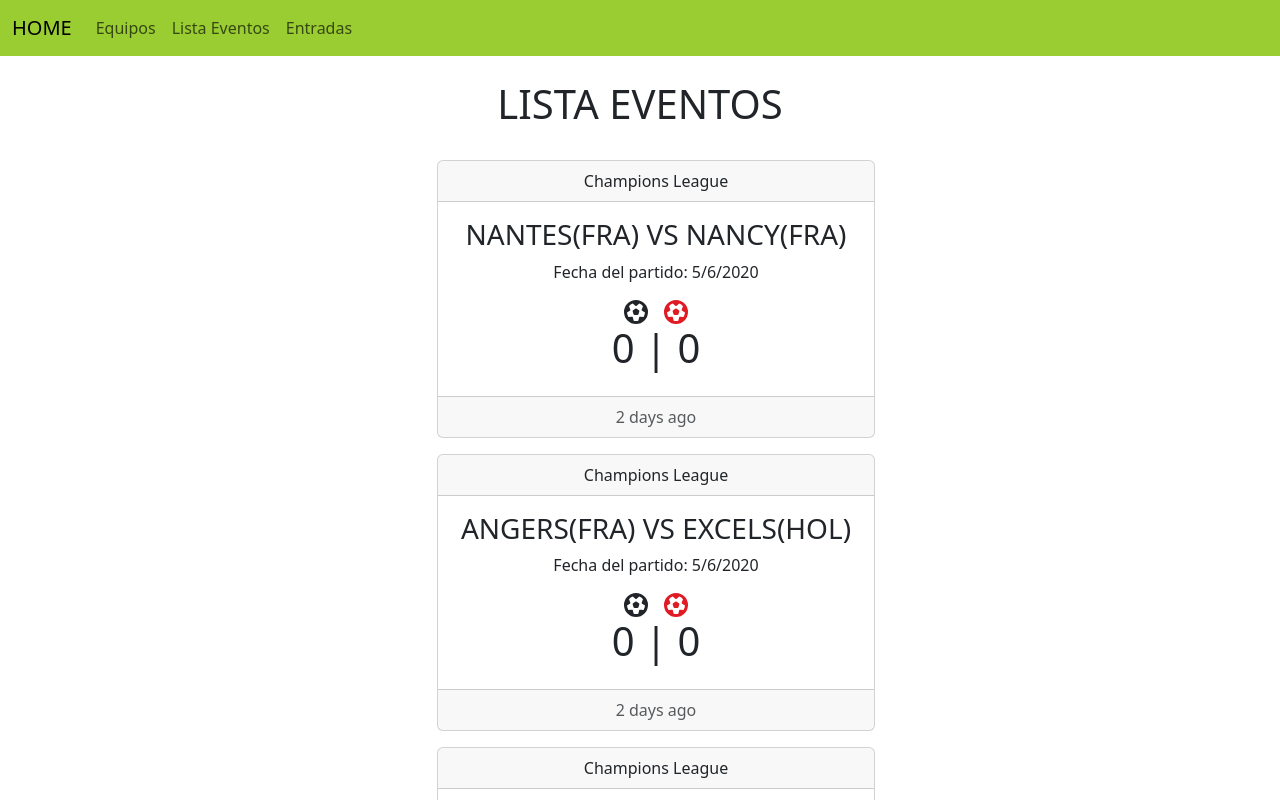
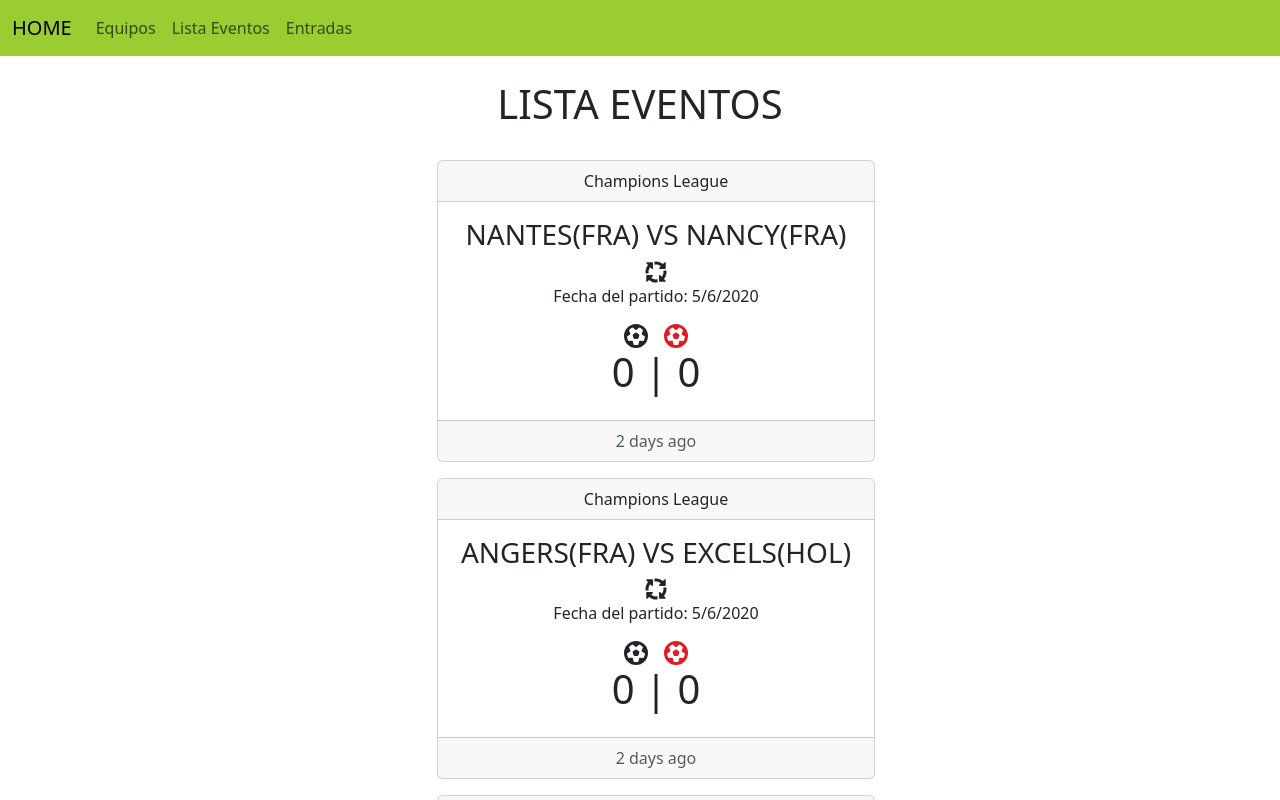
Before and after one commit to VICENTEEC/ClasesVuePresente, a Vue app in the folder frontend/: page /#/listaeventos in a window 1280 px wide. Shown: the top 800 px of the page. Built offline with nearby package versions, Linux system fonts and the light colour scheme.

Commit message:
Resetear goles en store

```diff
--- a/frontend/src/components/Evento.vue
+++ b/frontend/src/components/Evento.vue
@@ -1,7 +1,7 @@
 <script>
 export default {
   props: ["partidosss"],
-  emits: ['incrementar-goles-local', 'incrementar-goles-visitante'],
+  emits: ["incrementar-goles-local", "incrementar-goles-visitante", "resetear-goles"],
   // data() {
   //   return {
   //     golesLocal: 0,
@@ -12,12 +12,16 @@ export default {
     incrementarGolesLocal() {
       // this.golesLocal++;
       // console.log(this.golesLocal);
-      this.$emit('incrementar-goles-local', this.partidosss._links.self.href)
+      this.$emit("incrementar-goles-local", this.partidosss._links.self.href);
     },
     incrementarGolesVisitante() {
       // this.golesVisitante++;
       // console.log(this.golesVisitante);
-      this.$emit('incrementar-goles-visitante', this.partidosss._links.self.href)
+      this.$emit("incrementar-goles-visitante", this.partidosss._links.self.href);
+    },
+    resetearGoles() {
+      console.log("click ok")
+      this.$emit("resetear-goles", this.partidosss._links.self.href);
     },
   },
 };
@@ -28,6 +32,11 @@ export default {
     <div class="card-header">Champions League</div>
     <div class="card-body">
       <h3>{{ partidosss.idLocal }} VS {{ partidosss.idVisitante }}</h3>
+
+      <span @click="resetearGoles">
+        <font-awesome-icon :icon="['fas', 'arrows-spin']" size="xl" />
+      </span>
+
       <p>Fecha del partido: {{ new Date(partidosss.timestamp).toLocaleDateString() }}</p>
       <span @click="incrementarGolesLocal">
         <font-awesome-icon :icon="['fas', 'futbol']" class="me-3" size="xl" />
--- a/frontend/src/components/ListaEventos.vue
+++ b/frontend/src/components/ListaEventos.vue
@@ -18,7 +18,7 @@ export default {
   },
 
   methods: {
-    ...mapActions(usePartidosStore, ['actualizarGoles']),
+    ...mapActions(usePartidosStore, ['actualizarGoles', 'reiniciarGoles']),
 
     incrementarGolesLocal(partidoHref) {
       console.log(partidoHref)
@@ -27,6 +27,10 @@ export default {
     incrementarGolesVisitante(partidoHref) {
       console.log(partidoHref)
       this.actualizarGoles(partidoHref, 0, 1)
+    },
+    resetearGoles(partidoHref) {
+      console.log("Estoy en ListaEventos metodo resetearGoles")
+      this.reiniciarGoles(partidoHref)
     }
   }
 };
@@ -40,6 +44,7 @@ export default {
           <Evento :partidosss="partido"
           @incrementar-goles-local = "incrementarGolesLocal"
           @incrementar-goles-visitante = "incrementarGolesVisitante"
+          @resetear-goles = "resetearGoles"
           ></Evento>
       </div>
     </ul>
--- a/frontend/src/main.js
+++ b/frontend/src/main.js
@@ -12,9 +12,9 @@ import * as bootstrap from 'bootstrap'
 
 import { library } from '@fortawesome/fontawesome-svg-core'
 import { FontAwesomeIcon } from '@fortawesome/vue-fontawesome'
-import { faUser, faMobileScreen, faFutbol } from '@fortawesome/free-solid-svg-icons'
+import { faUser, faMobileScreen, faFutbol, faArrowsSpin } from '@fortawesome/free-solid-svg-icons'
 import { faInstagram, faFacebook } from '@fortawesome/free-brands-svg-icons'
-library.add(faUser, faMobileScreen, faInstagram, faFacebook, faFutbol)
+library.add(faUser, faMobileScreen, faInstagram, faFacebook, faFutbol, faArrowsSpin)
 
 const NotFound = () => import('@/components/NotFound.vue')
 const Equipos = () => import('@/components/Equipos.vue')
--- a/frontend/src/stores/partidos.js
+++ b/frontend/src/stores/partidos.js
@@ -21,7 +21,16 @@ export const usePartidosStore = defineStore('partidos', {
         this.partidos[partidoIndex].golesLocal += golesLocal
         this.partidos[partidoIndex].golesVisitante += golesVisitante
       }
+    },
+    reiniciarGoles(partidoId) {
+      console.log("Estoy en el store en reiniciar goles")
+      const partidoIndex = this.partidos.findIndex(p => p._links.self.href === partidoId)
+      if (partidoIndex !== -1) {
+        this.partidos[partidoIndex].golesLocal = 0
+        this.partidos[partidoIndex].golesVisitante = 0
+      }
     }
+
 
 
   },
```
